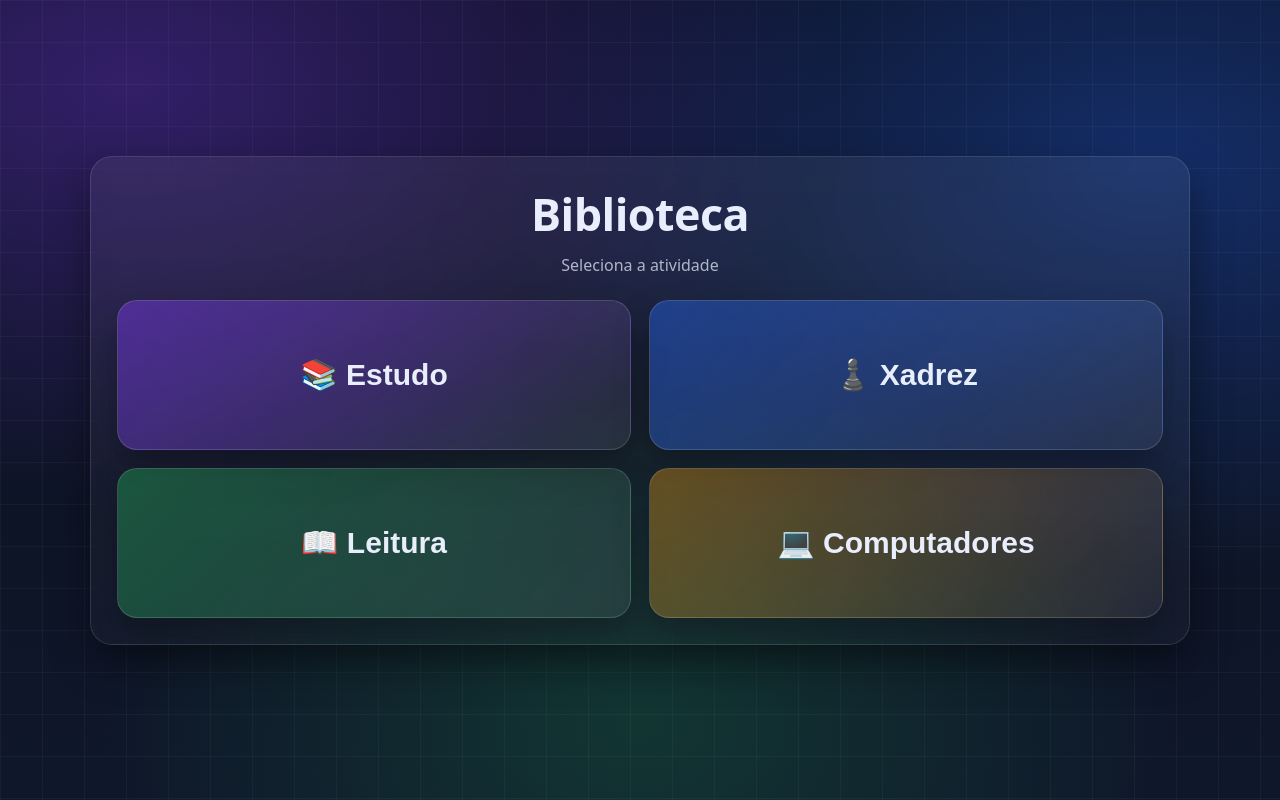
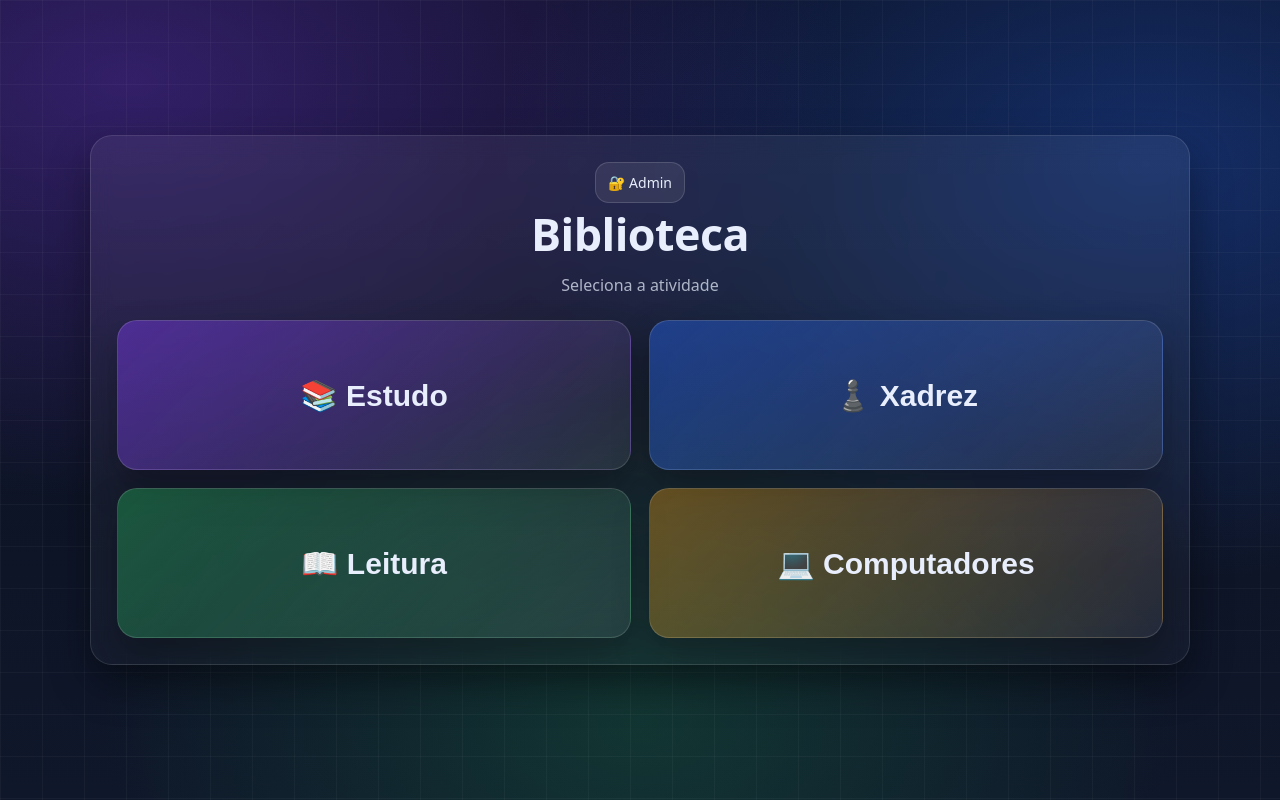
Before and after one commit to Vieira1-1/registo-cliques, a Flask app: page / in a window 1280 px wide. Run offline with Flask 3, Linux system fonts and the light colour scheme.

Commit message:
Update index.html

```diff
--- a/templates/index.html
+++ b/templates/index.html
@@ -9,10 +9,14 @@
 <body>
 
   <main class="card big-card">
+    <div class="top-right">
+      <a class="action-btn" href="/admin">🔐 Admin</a>
+    </div>
+
     <h1>Biblioteca</h1>
     <p class="sub">Seleciona a atividade</p>
 
-    <div class="buttons buttons-giant">
+    <div class="buttons-giant">
       <button class="btn b1" onclick="send(1)">📚 Estudo</button>
       <button class="btn b2" onclick="send(2)">♟️ Xadrez</button>
       <button class="btn b3" onclick="send(3)">📖 Leitura</button>
@@ -20,7 +24,6 @@
     </div>
   </main>
 
-  <!-- POP-UP PEQUENO (TOAST) -->
   <div id="toast" class="toast hidden"></div>
 
   <script>
```
